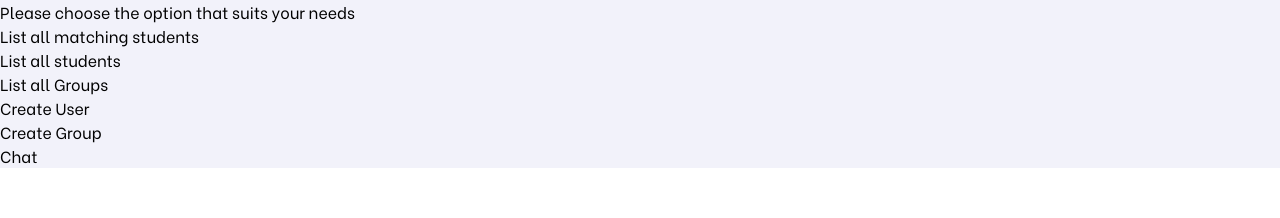
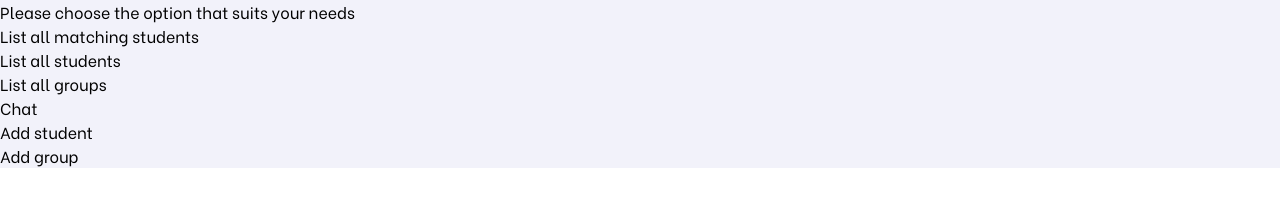
Before and after one commit to sanderns/pro201-exam, a React (Vite) app in the folder client/: page / in a window 1280 px wide. Shown: the top 218 px of the page. Built offline with nearby package versions, Linux system fonts and the light colour scheme.

Commit message:
Edit frontend text

```diff
--- a/client/src/navigation-config.jsx
+++ b/client/src/navigation-config.jsx
@@ -21,27 +21,31 @@ export const navList = [
       icon: <PersonSearchOutlinedIcon fontSize="large" />,
       text: "Search",
     },
+    frontpage: false,
   },
   {
     path: "/students/recommended",
     element: <MatchingStudents />,
     mobileElement: false,
-    dashboard: { text: "List all matching students" },
+    dashboard: { text: "List matching students" },
     navbar: false,
+    frontpage: { text: "List all matching students" },
   },
   {
     path: "/students/all",
     element: <AllStudents />,
     mobileElement: false,
-    dashboard: { text: "List all students" },
+    dashboard: { text: "List students wanting groups" },
     navbar: false,
+    frontpage: { text: "List all students" },
   },
   {
     path: "/groups/all",
     element: <AllGroups />,
     mobileElement: false,
-    dashboard: { text: "List all groups" },
+    dashboard: { text: "List groups wanting students" },
     navbar: false,
+    frontpage: { text: "List all groups" },
   },
   {
     path: "/chat",
@@ -52,6 +56,7 @@ export const navList = [
       icon: <ChatBubbleOutlineOutlinedIcon fontSize="large" />,
       text: "Chat",
     },
+    frontpage: { text: "Chat" },
   },
   {
     path: "/students/add",
@@ -59,6 +64,7 @@ export const navList = [
     mobileElement: false,
     dashboard: false,
     navbar: false,
+    frontpage: { text: "Add student" },
   },
   {
     path: "/groups/add",
@@ -66,6 +72,7 @@ export const navList = [
     mobileElement: false,
     dashboard: false,
     navbar: false,
+    frontpage: { text: "Add group" },
   },
   {
     path: "/students",
@@ -76,5 +83,6 @@ export const navList = [
       icon: <PeopleAltOutlinedIcon fontSize="large" />,
       text: "Contacts",
     },
+    frontpage: false,
   },
 ];
--- a/client/src/pages/FrontPage.jsx
+++ b/client/src/pages/FrontPage.jsx
@@ -1,35 +1,20 @@
 import { Link } from "react-router-dom";
 import React from "react";
-import { StudentCard } from "../components/StudentCard";
+import { navList } from "../navigation-config";
 
 export function FrontPage() {
   return (
     <div>
       <h1>Please choose the option that suits your needs</h1>
       <ul>
-        <li>
-          <Link to={"/AllMatchingStudents"}>List all matching students </Link>
-        </li>
-
-        <li>
-          <Link to={"/AllStudents"}>List all students</Link>
-        </li>
-
-        <li>
-          <Link to={"/AllGroups"}>List all Groups</Link>
-        </li>
-
-        <li>
-          <Link to={"/CreateUser"}>Create User</Link>
-        </li>
-
-        <li>
-          <Link to={"/CreateGroup"}>Create Group</Link>
-        </li>
-
-        <li>
-          <Link to={"/Chat"}>Chat</Link>
-        </li>
+        {navList.map(
+          (item) =>
+            item.frontpage && (
+              <li>
+                <Link to={item.path}>{item.frontpage.text}</Link>
+              </li>
+            )
+        )}
       </ul>
     </div>
   );
```
